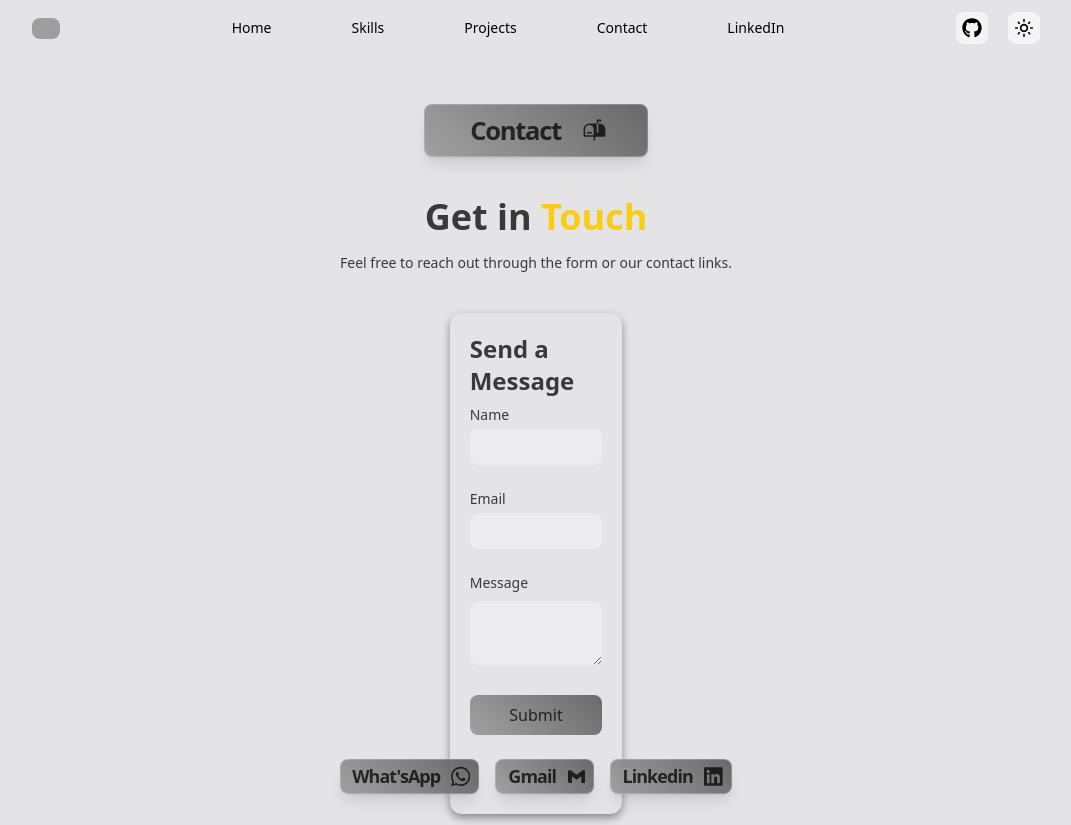
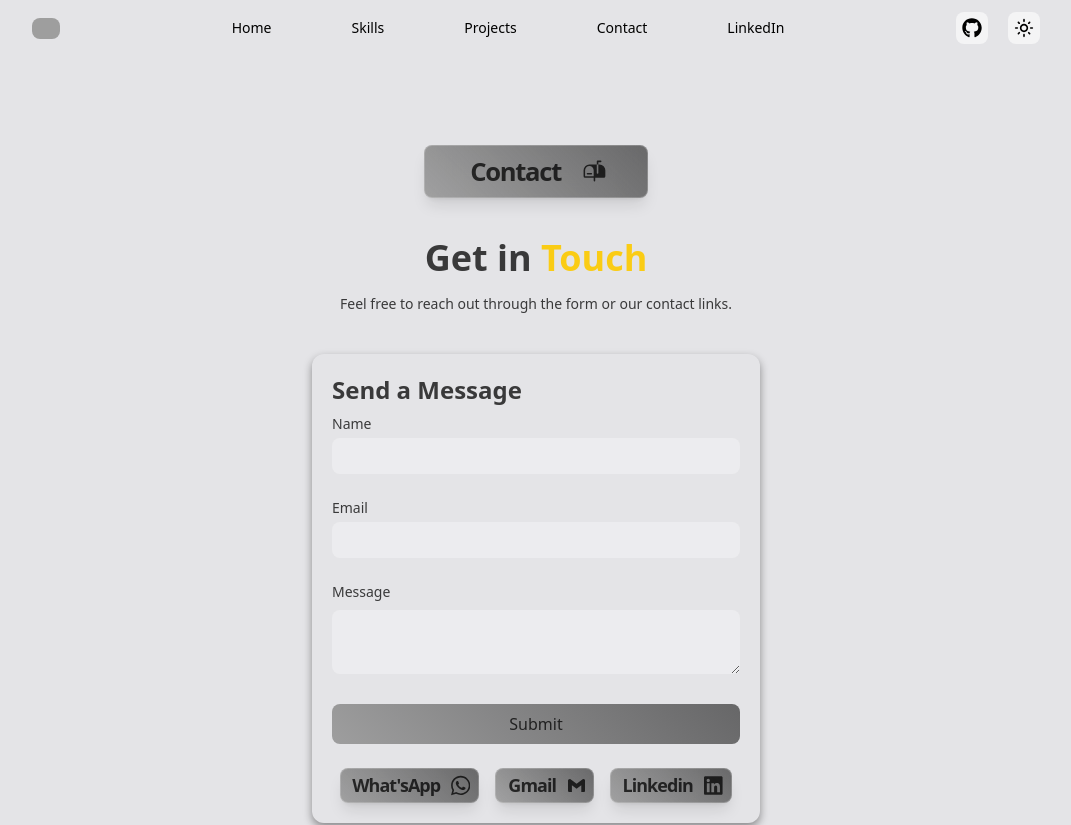
Before and after one commit to ravi181919/portfolio, a React (Vite) app: page /contact in a window 1280 px wide. Shown: the top 825 px of the page, without its empty margins (104-1175 px from the left). Built offline with nearby package versions, Linux system fonts and the light colour scheme; no server answers; grey boxes are pictures that could not be loaded.

Commit message:
for test our app

```diff
--- a/src/components/Contact.jsx
+++ b/src/components/Contact.jsx
@@ -23,7 +23,7 @@ const Contact = () => {
   };
 
   return (
-    <div className="w-full mt-8 lg:mt-2 lg:min-h-[100vh flex items-center justify-center flex-col text-black/75 mb-4 dark:text-white/65 px-5 lg:px-20">
+    <div className="w-full mt-8 lg:mt-2 lg:min-h-[100vh] flex items-center justify-center flex-col text-black/75 mb-4 dark:text-white/65 px-5 lg:px-20">
       <Heading Icon={PiMailboxFill} title={"Contact"} />
 
       <motion.div
@@ -40,7 +40,7 @@ const Contact = () => {
         </p>
       </motion.div>
 
-      <div className="grid lg:grid-cols-1 gap-2 mt-10  place-items-center">
+      <div className="grid lg:grid-cols-1 gap-2 mt-10 lg:w-full w-auto  place-items-center">
         {/* Contact Form */}
         <motion.div
           className="rounded-xl lg:p-5 p-4 lg:w-[40%] w-full  shadow-[0_4px_8px_rgba(0,_0,_0,_0.4)]"
```
